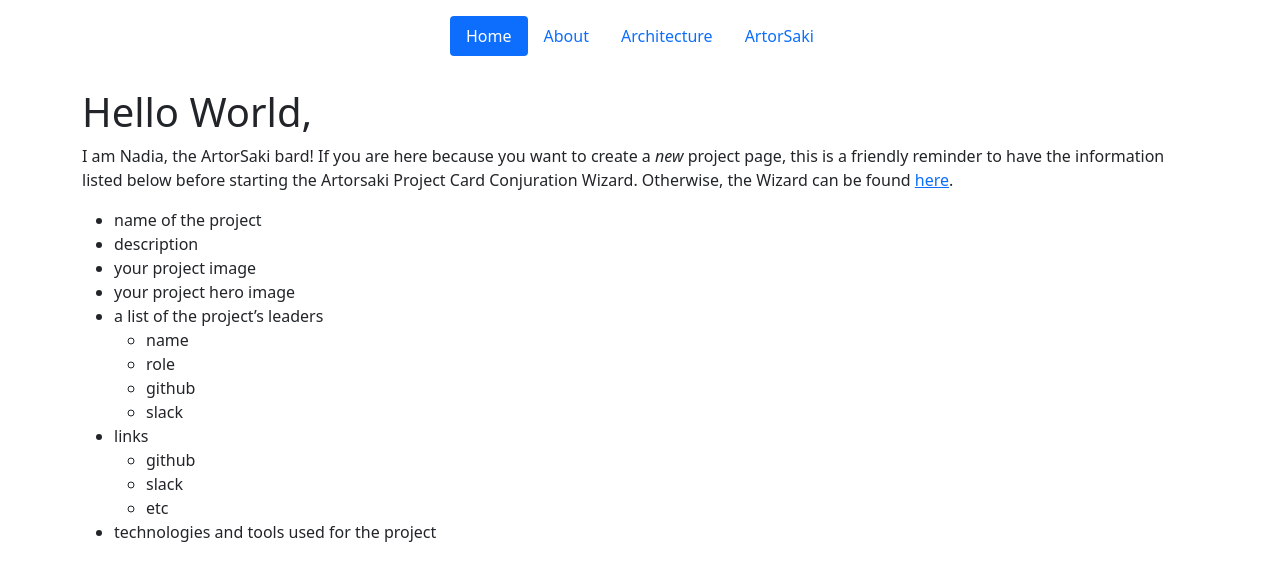
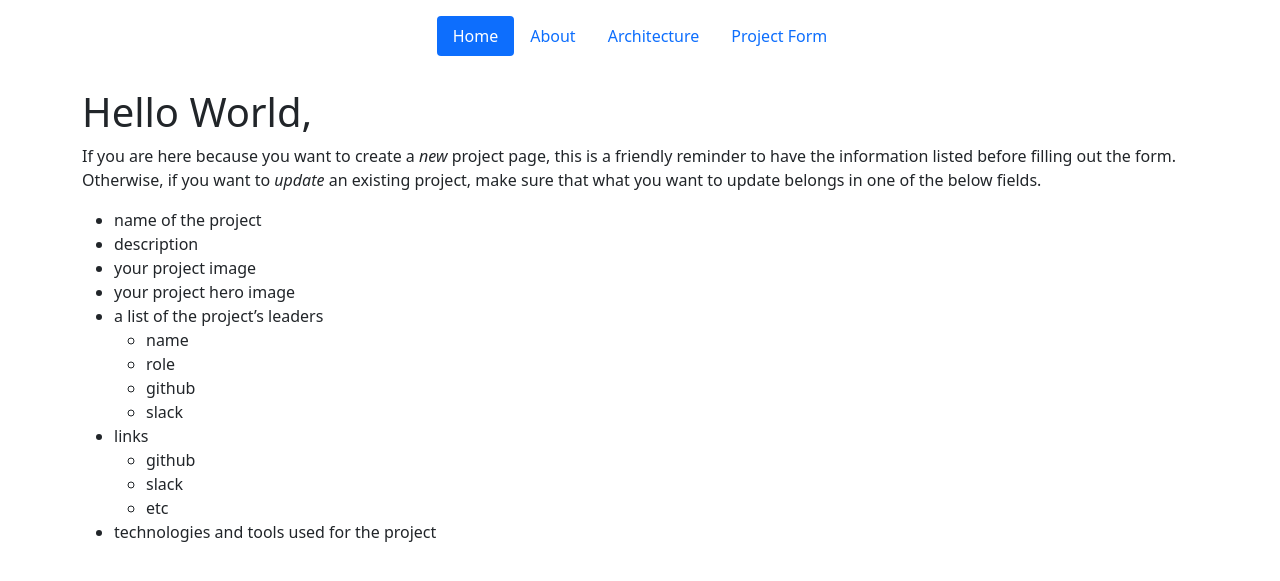
Before and after one commit to Aveline-art/studious-lamp, a Jekyll site: the page built from index.md, in a window 1280 px wide. Shown: the top 581 px of the page. Built offline with Jekyll 4.4.1, drawn with Linux system fonts in a browser that asks for light colours.

Commit message:
cleaned artorsaki references

```diff
--- a/_data/navigation.yml
+++ b/_data/navigation.yml
@@ -4,5 +4,5 @@
   link: /about
 - name: Architecture
   link: /architecture
-- name: ArtorSaki
-  link: /artorsaki
+- name: Project Form
+  link: /project-form
--- a/index.md
+++ b/index.md
@@ -4,7 +4,7 @@ title: Home
 ---
 # Hello World,
 
-I am Nadia, the ArtorSaki bard! If you are here because you want to create a *new* project page, this is a friendly reminder to have the information listed below before starting the Artorsaki Project Card Conjuration Wizard. Otherwise, the Wizard can be found [here](/studious-lamp/artorsaki).
+If you are here because you want to create a *new* project page, this is a friendly reminder to have the information listed before filling out the form. Otherwise, if you want to *update* an existing project, make sure that what you want to update belongs in one of the below fields.
 
 - name of the project
 - description
--- a/pages/artorsaki.html
+++ b/pages/preview.html
@@ -23,7 +23,7 @@ permalink: /preview
             <nav id="sticky-nav" class="sticky-nav stick-it">
                 <ul>
                     <h3>Menu</h3>
-                    <li><a href='./artorsaki'>Return to ArtorSaki</a></li>
+                    <li><a href='./project-form'>Return to Project Form</a></li>
                     <li><a href='./results'>Go to finishing page</a></li>
                     <p>Note: The preview shown on this page is only an approximation of how it will reflect on the website. Final results might differ.</p>
                 </ul>
--- a/pages/project-form.html
+++ b/pages/project-form.html
@@ -1,7 +1,7 @@
 ---
 layout: default
-title: ArtorSaki
-permalink: /artorsaki
+title: Project Form
+permalink: /project-form
 ---
 <div id="form-parts">
     <form id="form-part-1">
```
Also changed, not shown: other parts of pages/preview.html (+1 -1 lines), _projects/civic-tech-structure.md (+1 -1 lines), pages/about.md (+0 -4 lines).
